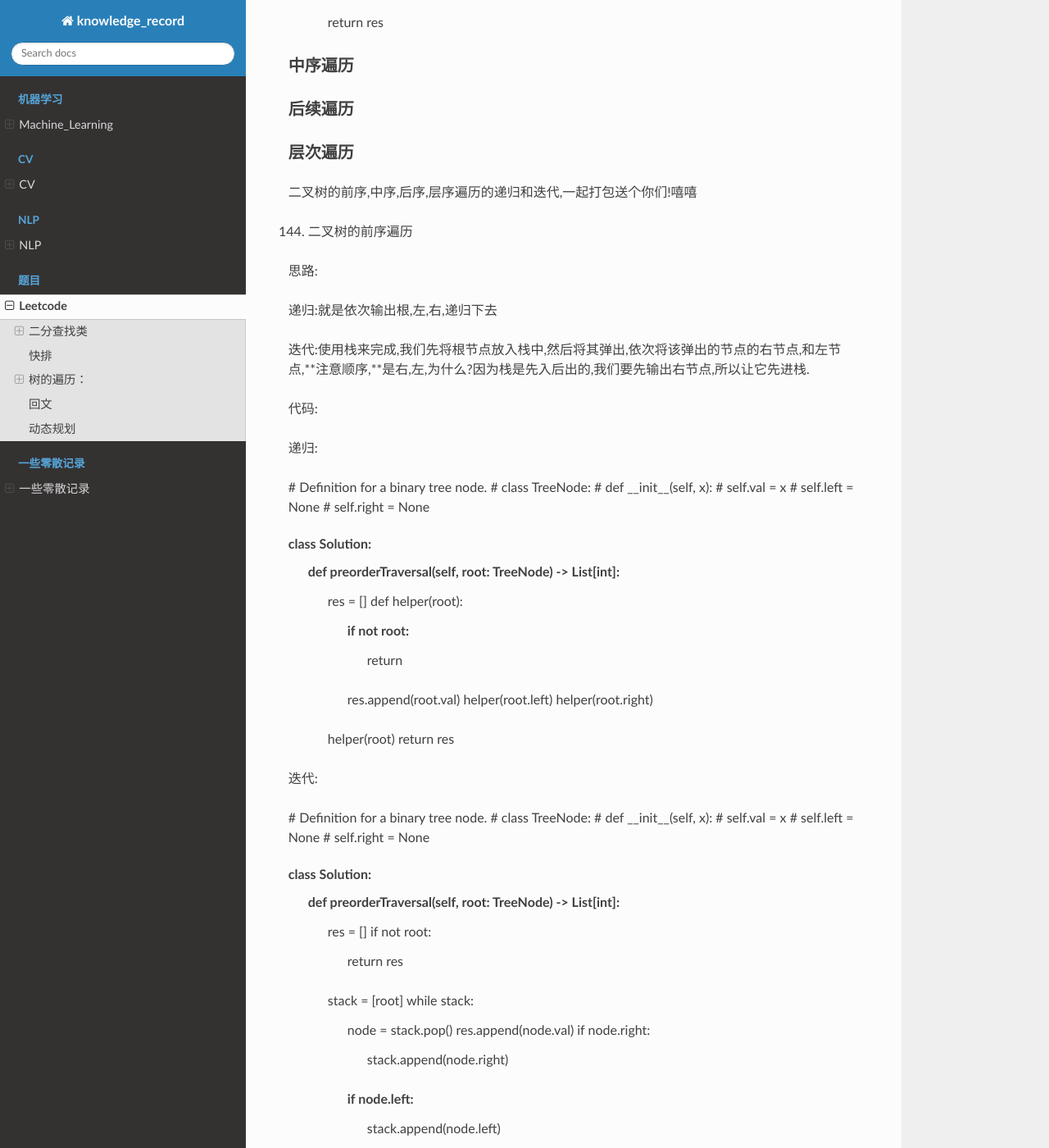
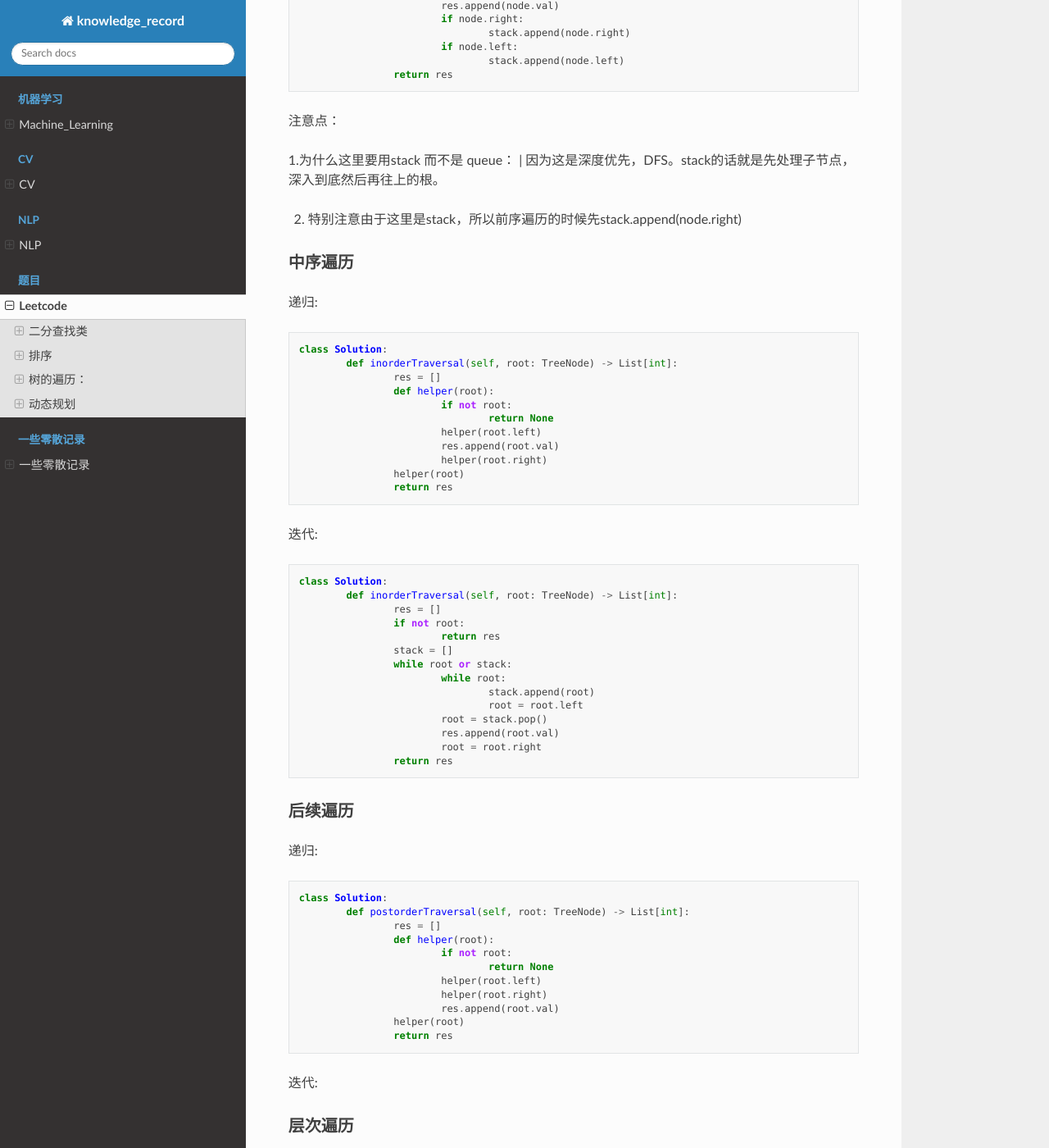
Before and after one commit to luochuankai-JHU/knowledge_record, a Sphinx documentation site: the page built from docs/leetcode/leetcode.rst, in a window 1280 px wide and 1400 px high, scrolled down 6266 px. Shown: the whole window at 82% size. Built offline with Sphinx 7.4.7 and the Read the Docs theme 2.0.0, drawn with Linux system fonts in a browser that asks for light colours; some of the changed text lies outside the part shown.

Commit message:
code tree

```diff
--- a/docs/cv/cv.rst
+++ b/docs/cv/cv.rst
@@ -223,4 +223,9 @@
 
 CV的一些知识
 ===================
+
+各类模型
+------------
 AlexNet  VGG  GoogleNet  ResNet  DenseNet
+
+马上上线
--- a/docs/leetcode/leetcode.rst
+++ b/docs/leetcode/leetcode.rst
@@ -308,91 +313,85 @@
 
 迭代::
 
+	class Solution:
+		def preorderTraversal(self, root: TreeNode) -> List[int]:
+			res = []
+			if not root:
+				return res
+			stack = [root]
+			while stack:
+				node = stack.pop()
+				res.append(node.val)
+				if node.right:
+					stack.append(node.right)
+				if node.left:
+					stack.append(node.left)
+			return res
 
-class Solution(object):
-    def preorderTraversal(self, root):
-        """
-        :type root: TreeNode
-        :rtype: List[int]
-        """
-        res = []
-        p = root
-        stack = []
-        while p or stack:
-            while p:
-                res.append(p.val)
-                stack.append(p)
-                p = p.left
-            p = stack.pop().right
-        return res
+注意点：
+
+1.为什么这里要用stack 而不是 queue：
+| 因为这是深度优先，DFS。stack的话就是先处理子节点，深入到底然后再往上的根。
+
+2. 特别注意由于这里是stack，所以前序遍历的时候先stack.append(node.right)
 
 中序遍历
 ---------------------
+递归::
+
+	class Solution:
+		def inorderTraversal(self, root: TreeNode) -> List[int]:
+			res = []
+			def helper(root):
+				if not root:
+					return None
+				helper(root.left)
+				res.append(root.val)
+				helper(root.right)
+			helper(root)
+			return res
+
+迭代::
+
+	class Solution:
+		def inorderTraversal(self, root: TreeNode) -> List[int]:
+			res = []
+			if not root:
+				return res
+			stack = []
+			while root or stack:
+				while root:
+					stack.append(root)
+					root = root.left
+				root = stack.pop()
+				res.append(root.val)
+				root = root.right
+			return res
 
 后续遍历
 ----------------------
+递归::
+
+	class Solution:
+		def postorderTraversal(self, root: TreeNode) -> List[int]:
+			res = []
+			def helper(root):
+				if not root:
+					return None
+				helper(root.left)
+				helper(root.right)
+				res.append(root.val)
+			helper(root)
+			return res
+
+迭代::
+
 
 层次遍历
 -----------------------
 
 
-二叉树的前序,中序,后序,层序遍历的递归和迭代,一起打包送个你们!嘻嘻
 
-144. 二叉树的前序遍历
-
-思路:
-
-递归:就是依次输出根,左,右,递归下去
-
-迭代:使用栈来完成,我们先将根节点放入栈中,然后将其弹出,依次将该弹出的节点的右节点,和左节点,**注意顺序,**是右,左,为什么?因为栈是先入后出的,我们要先输出右节点,所以让它先进栈.
-
-代码:
-
-递归:
-
-
-# Definition for a binary tree node.
-# class TreeNode:
-#     def __init__(self, x):
-#         self.val = x
-#         self.left = None
-#         self.right = None
-
-class Solution:
-    def preorderTraversal(self, root: TreeNode) -> List[int]:
-        res = []
-        def helper(root):
-            if not root:
-                return
-            res.append(root.val)
-            helper(root.left)
-            helper(root.right)
-        helper(root)
-        return res
-迭代:
-
-
-# Definition for a binary tree node.
-# class TreeNode:
-#     def __init__(self, x):
-#         self.val = x
-#         self.left = None
-#         self.right = None
-
-class Solution:
-    def preorderTraversal(self, root: TreeNode) -> List[int]:
-        res = []
-        if not root:
-            return res
-        stack = [root]
-        while stack:
-            node = stack.pop()
-            res.append(node.val)
-            if node.right:
-                stack.append(node.right)
-            if node.left:
-                stack.append(node.left)
-        return res
 145. 二叉树的后序遍历
 
 思路:
@@ -820,9 +819,34 @@
 			return root
 
 
-回文
-================
-
-
 动态规划
 ===================
+
+最长回文子串
+-------------------
+
+leetcode 5.
+
+给定一个字符串 s，找到 s 中最长的回文子串。你可以假设 s 的最大长度为 1000。::
+
+	class Solution:
+		def longestPalindrome(self, s: str) -> str:
+			def check(string,index):
+				i=0
+				while index-i>=0 and index+i<=len(string)-1:
+					if string[index-i]==string[index+i]:
+						i+=1
+					else:
+						return i-1
+				return i-1
+			res = []
+			if len(s)<=1:
+				return s
+			for i in range(len(s)):
+				temp = check(s,i)
+				if 2*temp +1>len(res):
+					res = s[i-temp:i]+s[i:i+temp+1]
+				temp = check(s[:i]+'#'+s[i:],i)
+				if 2*temp +1>len(res):
+					res = s[i-temp:i]+s[i:i+temp]
+			return res
--- a/docs/nlp/nlp.rst
+++ b/docs/nlp/nlp.rst
@@ -24,6 +24,8 @@
 bert
 =================
 
+马上上线
+
 transformer
 -----------------
 
```
Also changed, not shown: other parts of docs/leetcode/leetcode.rst (+7 -2 lines), docs/python/python.rst (+37 -0 lines).
